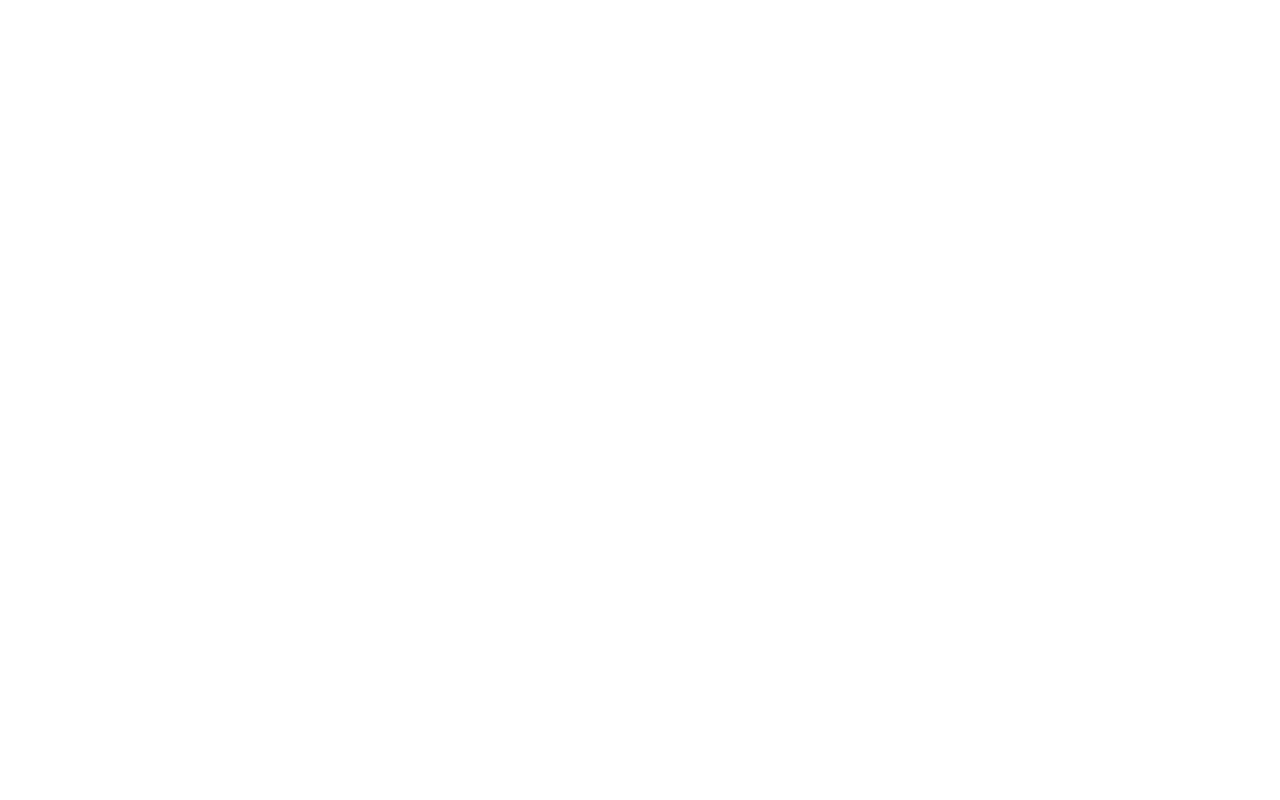
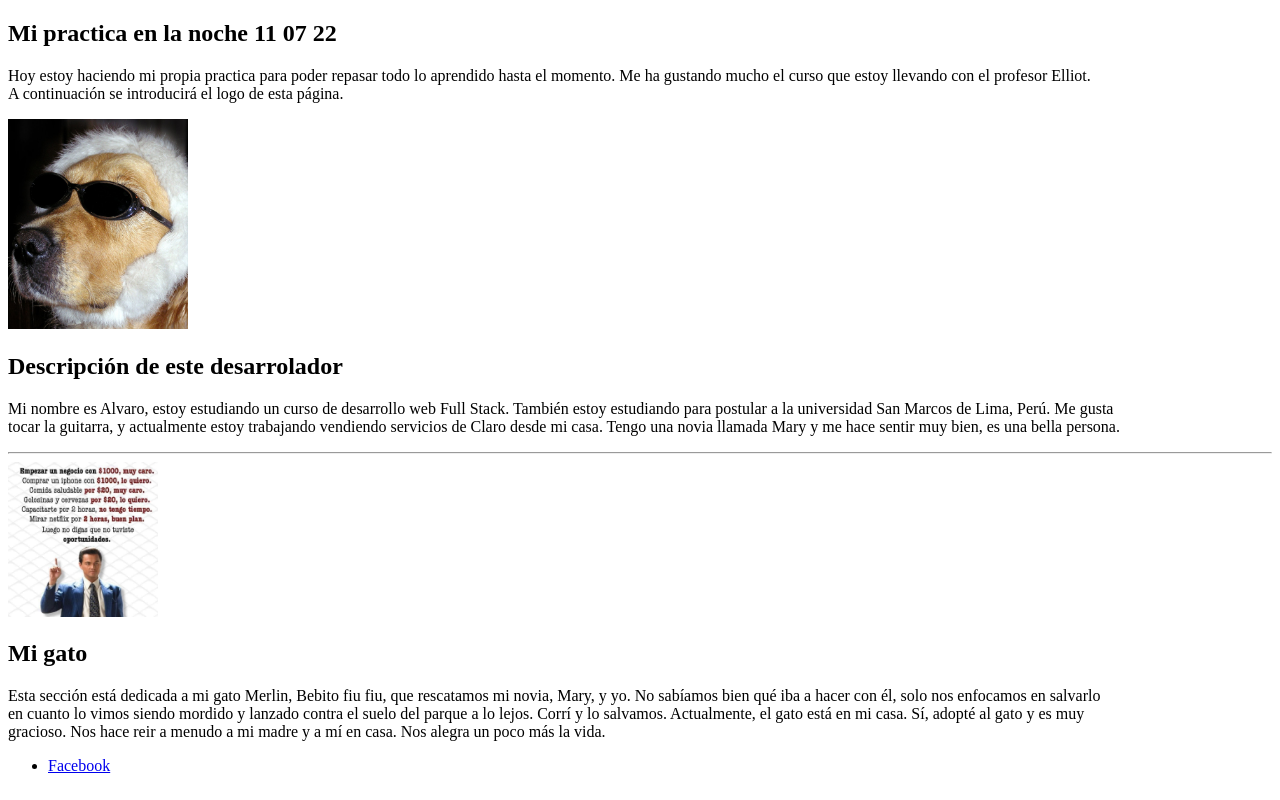
Before and after one commit to AlvaroRodrigoRodriguezBotto/Practica-11-07, a plain HTML site: page index.html in a window 1280 px wide. Drawn offline with Linux system fonts and the light colour scheme.

Commit message:
Introducido descripcion, gato y carpeta img

```diff
--- a/index.html
+++ b/index.html
@@ -1,12 +1,56 @@
 <!DOCTYPE html>
 <html lang="es">
 <head>
-    <meta charset="UTF-8">
-    <meta http-equiv="X-UA-Compatible" content="IE=edge">
-    <meta name="viewport" content="width=device-width, initial-scale=1.0">
+    <meta charset="UTF-8"/>
+    <meta http-equiv="X-UA-Compatible" content="IE=edge"/>
+    <meta name="viewport" content="width=device-width, initial-scale=1.0"/>
     <title>Practica 11 07 22</title>
+    <link rel="shortcut icon" href="img/favicon.ico" type="image/x-icon">
 </head>
 <body>
+    <article>
+     <h1>Mi practica en la noche 11 07 22</h1>
+     <p>Hoy estoy haciendo mi propia practica para poder repasar todo lo aprendido hasta el momento. Me ha gustando mucho el curso que estoy llevando con el profesor Elliot.<br>
+        A continuación se introducirá el logo de esta página.</p>
+        <img src="img/Perro logo.jpg" alt="Imagen de perro con lentes" width="180"/>
+     <h2>Descripción de este desarrolador</h2>
+     <p>Mi nombre es Alvaro, estoy estudiando un curso de desarrollo web Full Stack. También estoy estudiando para postular a la universidad San Marcos de Lima, Perú. Me gusta<br>
+        tocar la guitarra, y actualmente estoy trabajando vendiendo servicios de Claro desde mi casa. Tengo una novia llamada Mary y me hace sentir muy bien, es una bella persona.
+     </p>
+    </article>
+    <hr>
+    <article>
+        <div>
+            <div>
+                <header>
+                    <img src="img/Verdad.jpg" alt="Imagen de verdad" width="150" />
+                </header>
+                <main>
+                    <h2>Mi gato</h2>
+                    <p>
+                        Esta sección está dedicada a mi gato Merlin, Bebito fiu fiu, que rescatamos mi novia, Mary, y yo. No
+                        sabíamos bien qué iba a hacer con él, solo nos enfocamos en salvarlo<br>
+                        en cuanto lo vimos siendo mordido y lanzado contra el suelo del parque a lo lejos. Corrí y lo
+                        salvamos.
+                        Actualmente, el gato está en mi casa. Sí, adopté al gato y es muy<br>
+                        gracioso. Nos hace reir a menudo a mi madre y a mí en casa. Nos alegra un poco más la vida.
+                    </p>
+                </main>
+                <footer>
+                    <nav>
+                        <ul>
+                            <li>
+                                <a href="https://www.facebook.com/alvarorodrigo.rodriguezbotto" target="_blank" rel="noreferrer noopener">Facebook</a>
+                            </li>
+                        </ul>
+                    </nav>
+                </footer>
+
+            </div>
+    </article>
+
+
+
 
 </body>
 </html>
```
Also changed, not shown: img/Niño leyendo.jpg (added), img/Perro logo.jpg (added), img/Verdad.jpg (added), img/favicon.ico (added).
